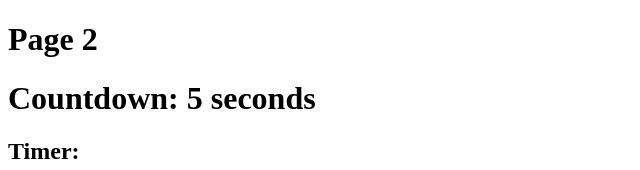
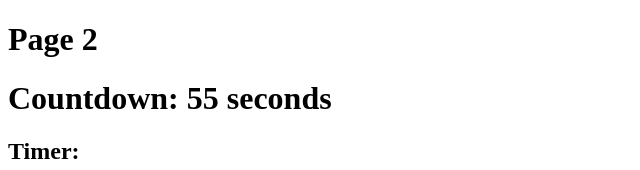
Before and after one commit to 120821/react_test_20230724, a React (Create React App) app: page /page2 in a window 1280 px wide. Shown: the top 170 px of the page, without its empty margins (0-640 px from the left). Built offline with nearby package versions, Linux system fonts and the light colour scheme.

Commit message:
设置初始的计数为60

```diff
--- a/src/components/Countdown.js
+++ b/src/components/Countdown.js
@@ -6,7 +6,7 @@ const Countdown = () => {
   const dispatch = useDispatch();
   const countdown = useSelector((state) => state.timer.countdown);
   const time = useSelector((state) => state.timer.time);
-  const [timer, setTimer] = useState(countdown);
+  const [timer, setTimer] = useState(60);
 
   useEffect(() => {
     const interval = setInterval(() => {
--- a/src/index.js
+++ b/src/index.js
@@ -60,6 +60,7 @@ ReactDOM.render(
         <Route path="/home" element={<Home />} />
         <Route path="/page1" element={<Page1 />} />
         <Route path="/page2" element={<Page2 />} />
+        <Route exact path="/" render={() => <Home count={this.state.count} />} />
         <Route exact path="/about" render={() => <About count={this.state.count} handleIncrement={this.handleIncrement} />} />
       </Routes>
     </BrowserRouter>
```
Also changed, not shown: 2 other files (tests, documents, lock files or other folders).
